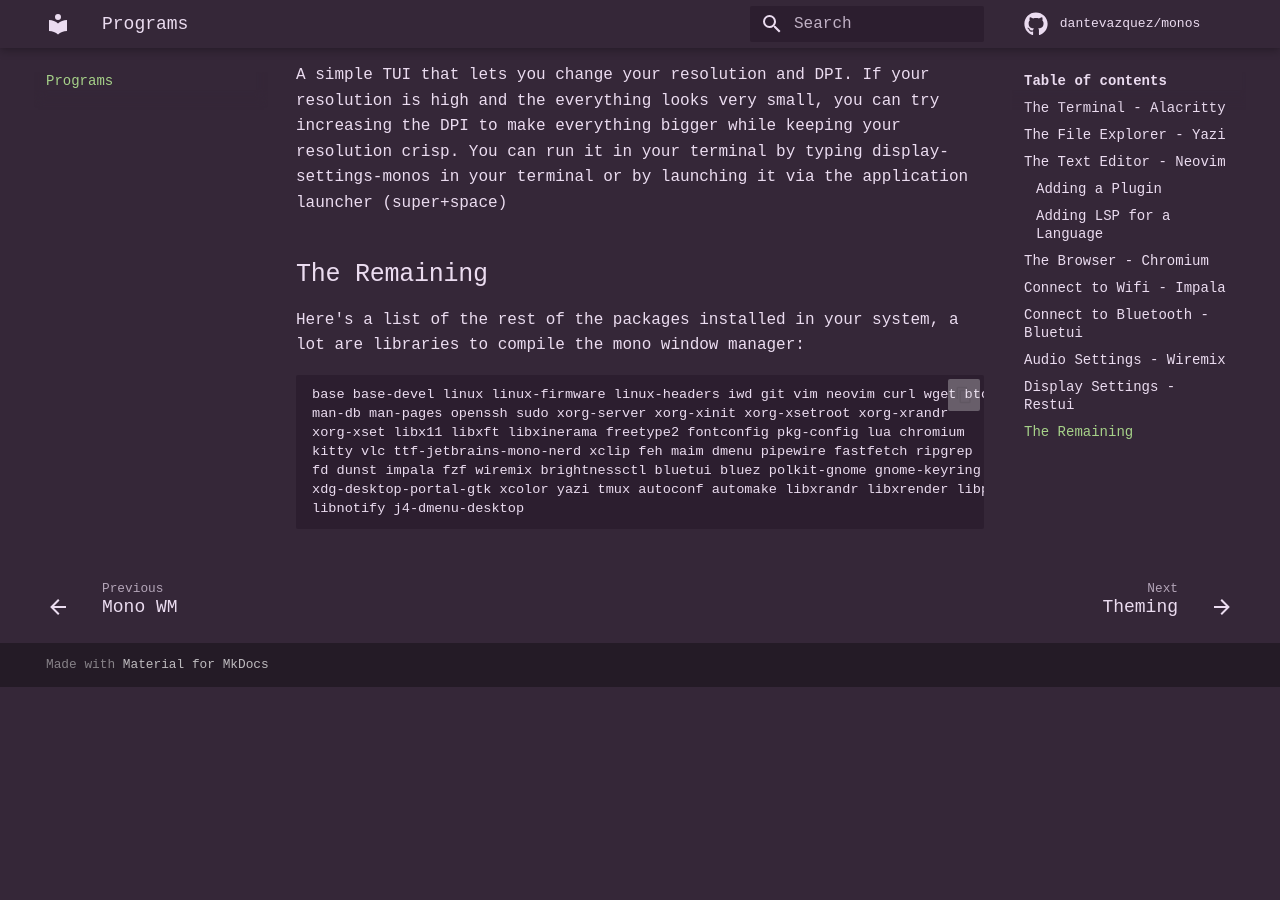
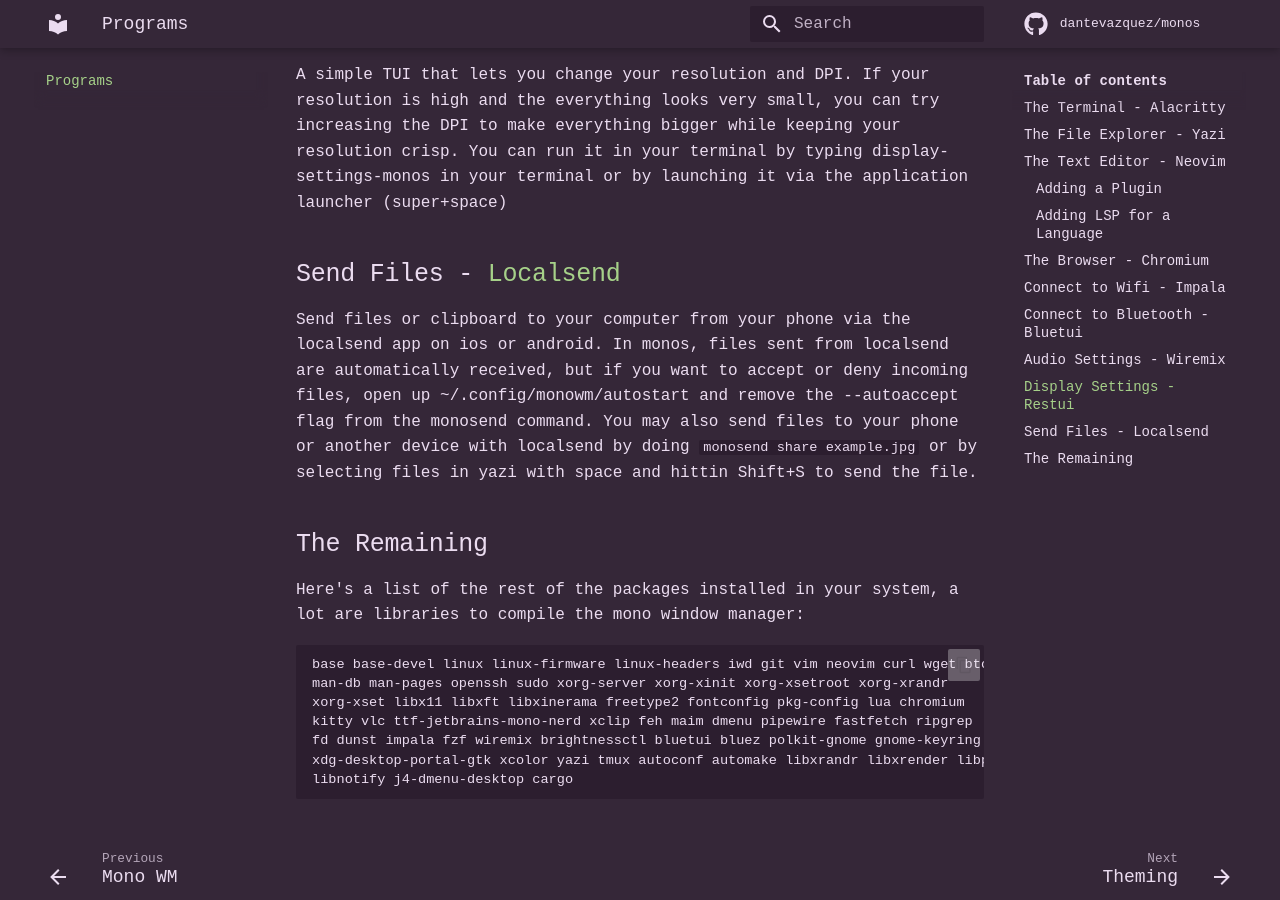
Before and after one commit to dantevazquez/monos-documentation, an MkDocs documentation site: the page built from docs/programs.md, in a window 1280 px wide and 900 px high, scrolled down 2603 px. Built offline with MkDocs 1.6.1 and Material for MkDocs 9.7.7, drawn with Linux system fonts in a browser that asks for light colours; comment, search, counter and statistics services are not loaded; a style sheet for code colours, icons or effects is not loaded; before the commit the page ends 3290 px from its top, so only the background shows below that.

Commit message:
added more docs

````diff
--- a/docs/programs.md
+++ b/docs/programs.md
@@ -65,6 +65,9 @@ A simple TUI that lets you control your audio settings. You can run it by typing
 ## Display Settings - [Restui](https://github.com/dantevazquez/monos/tree/main/bin/restui){ target="_blank" }
 A simple TUI that lets you change your resolution and DPI. If your resolution is high and the everything looks very small, you can try increasing the DPI to make everything bigger while keeping your resolution crisp. You can run it in your terminal by typing display-settings-monos in your terminal or by launching it via the application launcher (super+space)
 
+## Send Files - [Localsend](https://localsend.org/){ target="_blank" }
+Send files or clipboard to your computer from your phone via the localsend app on ios or android. In monos, files sent from localsend are automatically received, but if you want to accept or deny incoming files, open up ~/.config/monowm/autostart and remove the --autoaccept flag from the monosend command. You may also send files to your phone or another device with localsend by doing `monosend share example.jpg` or by selecting files in yazi with space and hittin Shift+S to send the file.
+
 ## The Remaining
 
 Here's a list of the rest of the packages installed in your system, a lot are libraries to compile the mono window manager:
@@ -76,5 +79,5 @@ xorg-xset libx11 libxft libxinerama freetype2 fontconfig pkg-config lua chromium
 kitty vlc ttf-jetbrains-mono-nerd xclip feh maim dmenu pipewire fastfetch ripgrep
 fd dunst impala fzf wiremix brightnessctl bluetui bluez polkit-gnome gnome-keyring
 xdg-desktop-portal-gtk xcolor yazi tmux autoconf automake libxrandr libxrender libpng
-libnotify j4-dmenu-desktop
+libnotify j4-dmenu-desktop cargo
 ```
````
